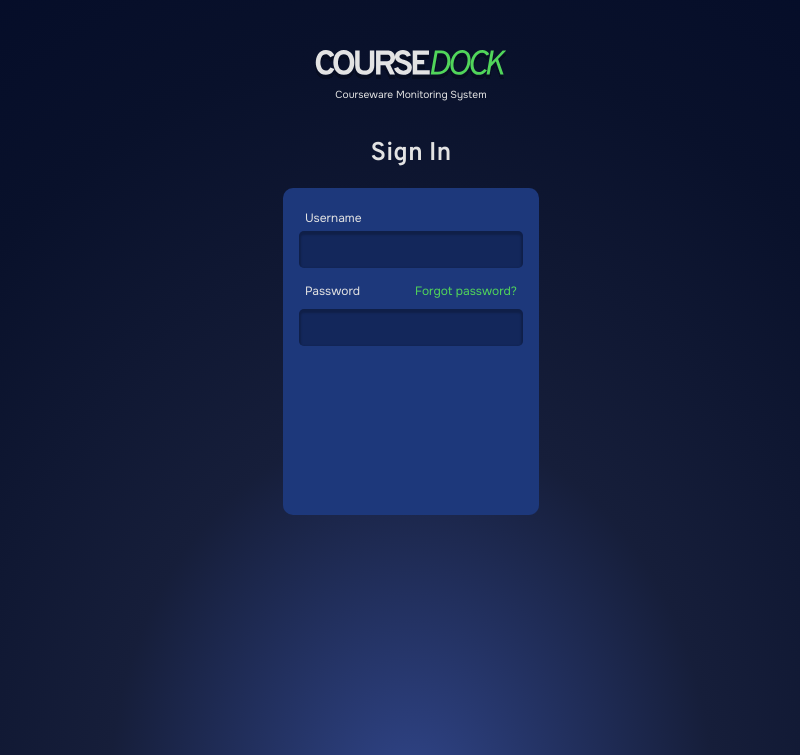
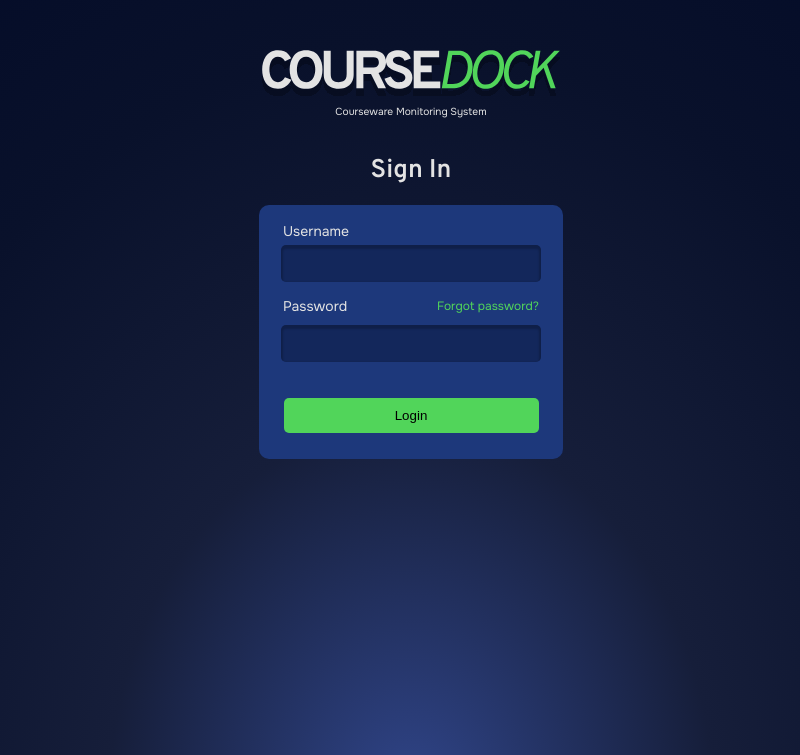
Before and after one commit to ychine/CMS, a PHP site: page / in a window 1280 px wide. Shown: the top 755 px of the page, without its empty margins (229-1029 px from the left). Run offline with PHP 8.4, Linux system fonts and the light colour scheme.

Commit message:
CourseDock icon and few changes
Changes on index, sign up and styles

```diff
--- a/index.php
+++ b/index.php
@@ -5,7 +5,7 @@
     <meta charset="UTF-8">
     <meta name="viewport" content="width=device-width, initial-scale=1.0">
     <link href="styles.css" rel="stylesheet">
-
+    <link href="img/cdicon.svg" rel="icon">
     <title>CourseDock</title>
 </head>
 
--- a/src/signup.php
+++ b/src/signup.php
@@ -31,9 +31,15 @@
                 </div>
                 <div class="tf">
                     <input type="password" id="passwordlogin">
+
+                <br><br>
+                <button class="btnlogin" onclick="">Login</button>
                 </div>
             </div>
      </div>
 
+
+
+
 </body>
 </html>
--- a/src/styles.css
+++ b/src/styles.css
@@ -20,6 +20,10 @@ body {
 
 }
 
+.container img {
+    width: clamp(300px, 15%, 15%);
+}
+
 .cmstitle {
     font-family: "Onest", sans-serif;
     font-weight: 400;
@@ -29,12 +33,12 @@ body {
 }
 
 .signinbox {
-    padding-top: 0.5%;
+    padding: 0.1rem;
     border-radius: 10px;
     background-color: #1D387B;
-    width: 20%;
-    height: 40vh;
-
+    width: clamp(300px, 30vw, 300px);
+    height: auto;
+    min-height: 250px;
 }
 
 .signintitle {
@@ -49,13 +53,13 @@ body {
     margin-left: 22px;
     margin-right: 22px;
     text-align: left;
-
     font-size: 12px;
     font-family: "Onest", sans-serif;
     font-weight: 500;
     color: #E3E3E3;
     margin-bottom: 5px;
     margin-top: 15px;
+    font-size: clamp(12px, 14px, 14px);
 }
 
 .fieldrow {
@@ -93,7 +97,7 @@ body {
     justify-content: center;
     align-items: center;
     margin-top: 5px;
-
+    flex-direction: column;
 
 }
 
@@ -106,6 +110,16 @@ body {
     border-radius: 5px;
     border: none;
     font-family: "Onest", sans-serif;
+}
+
+.btnlogin {
+    border-radius: 5px;
+    border: 0;
+    background-color: #51D55A;
+    justify-content: center;
+    align-items: center;
+    width: 85%;
+    padding: 10px;
 }
 
 .onest-regular {
```
Also changed, not shown: img/cdicon.svg (added).
